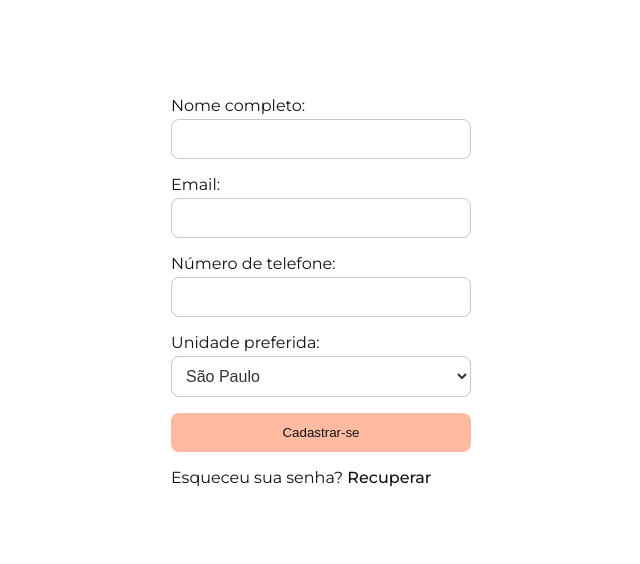
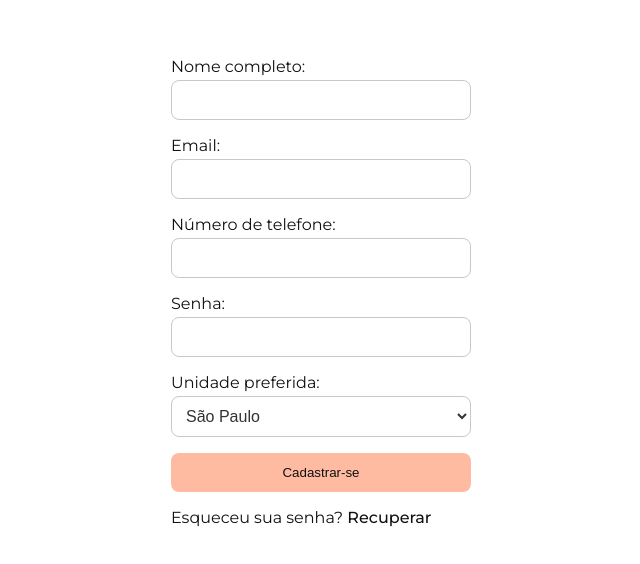
Before and after one commit to Raymw1/hybrid, a website: page src/app/views/signup.html in a window 1280 px wide. Shown: the part 138-702 px from the top of the page, without its empty margins (319-959 px from the left). Drawn offline with Linux system fonts and the light colour scheme.

Commit message:
Adding password input in signup page

```diff
--- a/src/app/views/signup.html
+++ b/src/app/views/signup.html
@@ -28,7 +28,11 @@
         </div>
         <div class="input-group">
           <label for="phone">Número de telefone:</label>
-          <input type="number" id="phone" name="phone" />
+          <input type="text" id="phone" name="phone" />
+        </div>
+        <div class="input-group">
+          <label for="password">Senha:</label>
+          <input type="password" id="phone" name="phone" />
         </div>
         <div class="input-group">
           <label for="unidade">Unidade preferida:</label>
```
